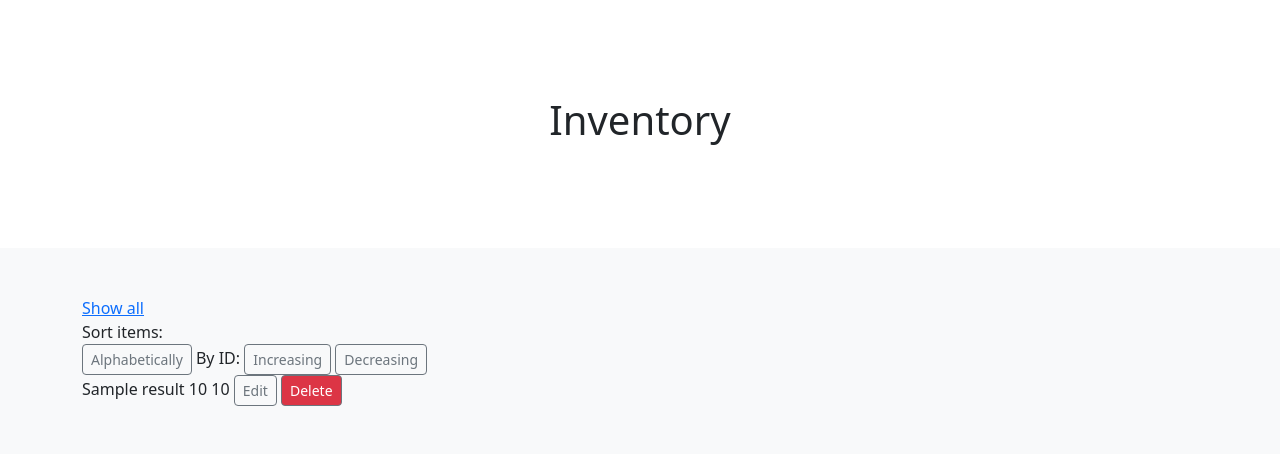
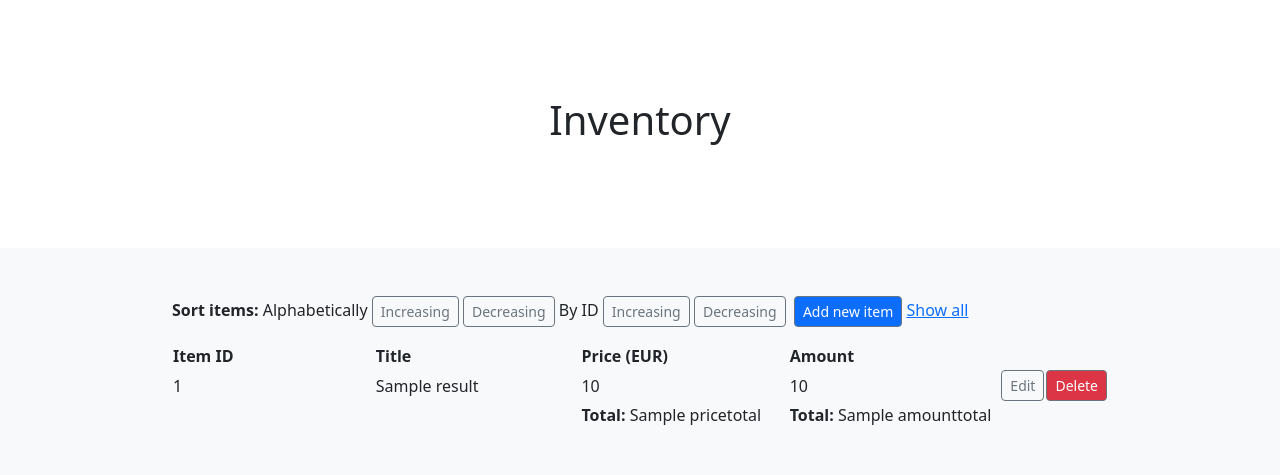
Before and after one commit to mykolasbar/inventory, a Symfony app: template templates/pages/searchresults.html.twig in a window 1280 px wide. Shown: the top 475 px of the page. Run offline with Twig, Linux system fonts and the light colour scheme; the template is opened without the code that fills it: most values are stand-ins (such as "Sample title", 1, 10 or a date in 2020); some libraries are stand-ins or nearby versions.

Commit message:
Added service for calculating sum total

```diff
--- a/src/Controller/AddItemController.php
+++ b/src/Controller/AddItemController.php
@@ -20,17 +20,13 @@ class AddItemController extends AbstractController
 
         $form->handleRequest($request);
         if ($form->isSubmitted() && $form->isValid()) {
-            // /** @var Article $article */
 
             $date = new DateTime();
 
             $data = $form->getData();
 
-            // $item->setDateAdded($date);
-
             $data->setDateAdded($date);
 
-            // dd($data);
 
             $em->persist($data);
             $em->flush();
--- a/templates/pages/index.html.twig
+++ b/templates/pages/index.html.twig
@@ -50,7 +50,7 @@
                             </tr>
                         {% endfor  %}
                         <tr>
-                        <td></td><td></td><td><b>Total: </b>{{totalprice}}</td> <td><b>Total: </b>{{totalamount}}</td>
+                            <td></td><td></td><td><b>Total: </b>{{total.pricetotal}}</td> <td><b>Total: </b>{{total.amounttotal}}</td>
                         </tr>
                     </table>
                 </div>
--- a/templates/pages/searchresults.html.twig
+++ b/templates/pages/searchresults.html.twig
@@ -9,33 +9,44 @@
         </div>
     </section>
     <main>
-        <div class="py-5 bg-light">
-            <div class="container">
-            <a href="{{ path('home') }}">Show all</a>
-                <div>Sort items:</div>
-                <div>
-                    <a href="{{ path('alphabeticalsort') }}" class="btn btn-sm btn-outline-secondary">Alphabetically</a>
-                    By ID: <a href="{{ path('increasingsort') }}" class="btn btn-sm btn-outline-secondary">Increasing</a>
-                    <a href="{{ path('decreasingsort') }}" class="btn btn-sm btn-outline-secondary">Decreasing</a>
-                </div>
-                <div class="row row-cols-1 row-cols-sm-2 row-cols-md-3 g-3">
-                    {% if results %}
-                        {% for result in results %}
-                            <div class="col">
-                                {{result.title}}
-                                {{result.price}}
-                                {{result.amount}}
-                                <a href="{{ path('edititem', {id: result.id}) }}" class="btn btn-sm btn-outline-secondary">Edit</a>
-                                <a href="{{ path('deleteitem', {id: result.id}) }}" class="btn btn-sm btn-outline-secondary bg-danger text-white">Delete</a>
-                            </div>
+            <div class="py-5 bg-light">
+                <div class="container w-75">
+                    <div class = "pb-3">
+                        <div>
+                            <span><b>Sort items: </b></span>
+                            Alphabetically
+                            <a href="{{ path('alphabeticalsort') }}" class="btn btn-sm btn-outline-secondary">Increasing</a>
+                            <a href="{{ path('alphabeticalsortreverse') }}" class="btn btn-sm btn-outline-secondary">Decreasing</a>
+                            By ID
+                            <a href="{{ path('increasingsort') }}" class="btn btn-sm btn-outline-secondary">Increasing</a>
+                            <a href="{{ path('decreasingsort') }}" class="btn btn-sm btn-outline-secondary">Decreasing</a>&nbsp;
+                            <a href="{{ path('additem') }}" class="btn btn-sm btn-outline-secondary bg-primary text-white">Add new item</a>
+                            <a href="{{ path('home') }}">Show all</a>
+                        </div>
+                    </div>
+                    <table class="">
+                        <tr>
+                            <th>Item ID</th>
+                            <th>Title</th>
+                            <th>Price (EUR)</th>
+                            <th>Amount</th>
+                        </tr>
+                        {% for item in results %}
+                            <tr>
+                                <td class = "w-25">{{item.id}}</td>
+                                <td class = "w-25">{{item.title}}</td>
+                                <td class = "w-25">{{item.price}}</td>
+                                <td class = "w-25">{{item.amount}}</td>
+                                <td class="mr-3"><a href="{{ path('edititem', {id: item.id}) }}" class="btn btn-sm btn-outline-secondary">Edit</a></td>
+                                <td><a href="{{ path('deleteitem', {id: item.id}) }}" class="btn btn-sm btn-outline-secondary bg-danger text-white">Delete</a></td>
+                            </tr>
                         {% endfor  %}
-                    {% else %}
-                        <span>No items found.</span>
-                        {{message}}
-                    {% endif %}
+                        <tr>
+                            <td></td><td></td><td><b>Total: </b>{{total.pricetotal}}</td> <td><b>Total: </b>{{total.amounttotal}}</td>
+                        </tr>
+                    </table>
                 </div>
             </div>
-        </div>
-    </main>
+        </main>
 
 {% endblock %}
```
Also changed, not shown: src/Controller/FindItemsController.php (+5 -36 lines), src/Controller/SortController.php (+9 -32 lines), src/Controller/ViewItemsController.php (+2 -10 lines), src/Service/SumTotal.php (added, +18 -0 lines), templates/find_items/index.html.twig (deleted, +0 -20 lines), templates/sort/index.html.twig (deleted, +0 -20 lines), README.md. Lines whose indentation alone changed are shown as unchanged.
